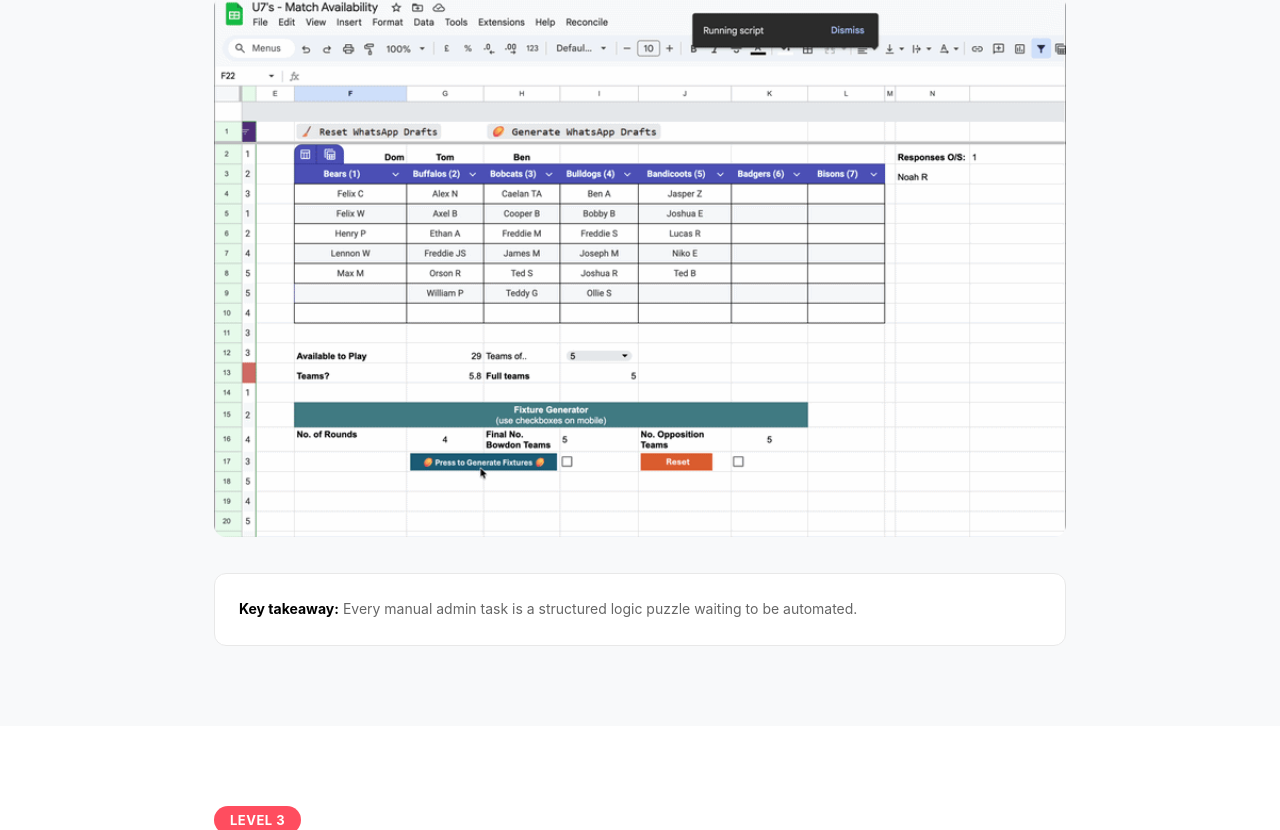
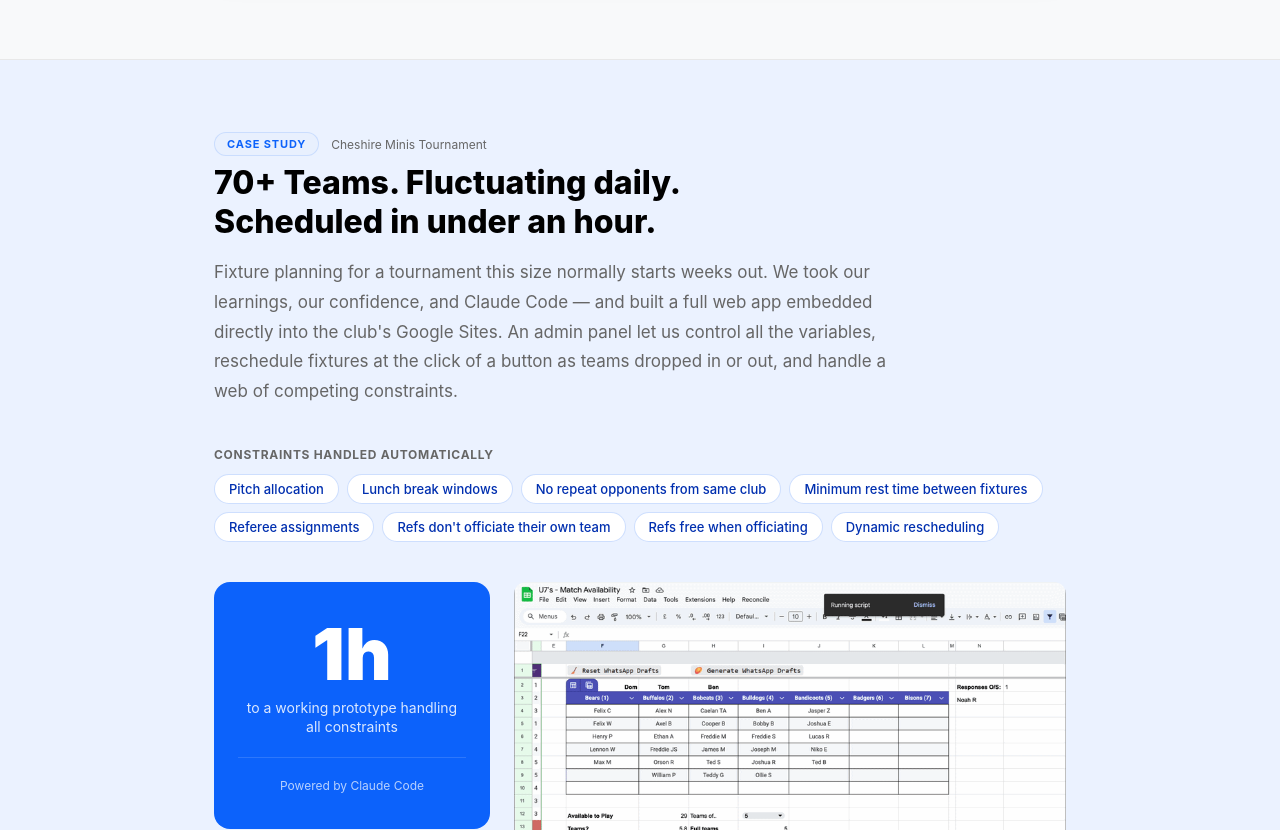
Before and after one commit to neilawilks-svg/Builder-Mindset, a React (Vite) app: page / in a window 1280 px wide. Shown: the part 3830-4660 px from the top of the page. Built offline with nearby package versions, Linux system fonts and the light colour scheme.

Commit message:
feat: redesign Level 2 section with Cheshire Minis case study sub-section

```diff
--- a/src/App.jsx
+++ b/src/App.jsx
@@ -1371,7 +1371,7 @@ export default function App() {
               display: "grid",
               gridTemplateColumns: "repeat(auto-fit, minmax(280px, 1fr))",
               gap: 16,
-              marginBottom: 32,
+              marginBottom: 40,
             }}
           >
             {[
@@ -1421,26 +1421,120 @@ export default function App() {
           </div>
 
           <ScriptMockup />
-
+        </div>
+
+        {/* ── Cheshire Minis sub-section ── */}
+        <div style={{ background: COLORS.blueAccentBg, borderTop: `1px solid ${COLORS.lightGray}`, borderBottom: `1px solid ${COLORS.lightGray}` }}>
+          <div style={{ ...wrap, padding: "72px 24px" }}>
+
+            {/* Header row */}
+            <div style={{ display: "flex", alignItems: "center", gap: 12, marginBottom: 8 }}>
+              <span style={{
+                fontSize: 11,
+                fontWeight: 700,
+                letterSpacing: "0.08em",
+                textTransform: "uppercase",
+                color: COLORS.slalomBlue,
+                background: COLORS.blueTagBg,
+                border: `1px solid ${COLORS.slalomBlue}22`,
+                borderRadius: 20,
+                padding: "4px 12px",
+              }}>
+                Case Study
+              </span>
+              <span style={{ fontSize: 12, color: COLORS.darkGray }}>Cheshire Minis Tournament</span>
+            </div>
+
+            <h3 style={{ fontSize: "clamp(22px, 3.5vw, 32px)", fontWeight: 800, margin: "0 0 16px", lineHeight: 1.2 }}>
+              70+ Teams. Fluctuating daily.<br />Scheduled in under an hour.
+            </h3>
+
+            <p style={{ fontSize: 17, color: COLORS.darkGray, lineHeight: 1.75, maxWidth: 680, marginBottom: 40 }}>
+              Fixture planning for a tournament this size normally starts weeks out. We took our
+              learnings, our confidence, and Claude Code — and built a full web app embedded
+              directly into the club's Google Sites. An admin panel let us control all the
+              variables, reschedule fixtures at the click of a button as teams dropped in or out,
+              and handle a web of competing constraints.
+            </p>
+
+            {/* Constraint chips */}
+            <div style={{ marginBottom: 40 }}>
+              <p style={{ fontSize: 12, fontWeight: 700, letterSpacing: "0.06em", textTransform: "uppercase", color: COLORS.darkGray, marginBottom: 12 }}>
+                Constraints handled automatically
+              </p>
+              <div style={{ display: "flex", flexWrap: "wrap", gap: 8 }}>
+                {[
+                  "Pitch allocation",
+                  "Lunch break windows",
+                  "No repeat opponents from same club",
+                  "Minimum rest time between fixtures",
+                  "Referee assignments",
+                  "Refs don't officiate their own team",
+                  "Refs free when officiating",
+                  "Dynamic rescheduling",
+                ].map((c) => (
+                  <span key={c} style={{
+                    fontSize: 13,
+                    fontWeight: 500,
+                    color: COLORS.slalomDark,
+                    background: COLORS.white,
+                    border: `1px solid ${COLORS.slalomBlue}33`,
+                    borderRadius: 20,
+                    padding: "6px 14px",
+                  }}>
+                    {c}
+                  </span>
+                ))}
+              </div>
+            </div>
+
+            {/* Stat + gif row */}
+            <div style={{ display: "grid", gridTemplateColumns: "1fr 2fr", gap: 24, alignItems: "start" }}>
+              <div style={{
+                background: COLORS.slalomBlue,
+                borderRadius: 16,
+                padding: "36px 24px",
+                color: COLORS.white,
+                textAlign: "center",
+              }}>
+                <div style={{ fontSize: "clamp(48px, 8vw, 72px)", fontWeight: 900, lineHeight: 1 }}>1h</div>
+                <div style={{ fontSize: 14, opacity: 0.85, marginTop: 8, lineHeight: 1.4 }}>
+                  to a working prototype handling all constraints
+                </div>
+                <div style={{ marginTop: 20, paddingTop: 20, borderTop: "1px solid rgba(255,255,255,0.2)", fontSize: 12, opacity: 0.7 }}>
+                  Powered by Claude Code
+                </div>
+              </div>
+
+              <div>
                 <img
                   src="/FixtureGenerator.gif"
                   alt="Fixture generator demo"
-            style={{ width: "100%", borderRadius: 12, marginTop: 24, marginBottom: 8 }}
+                  style={{ width: "100%", borderRadius: 12, display: "block" }}
                 />
-
-          <div
-            style={{
-              marginTop: 24,
-              padding: 24,
+                <p style={{ fontSize: 13, color: COLORS.darkGray, marginTop: 8, lineHeight: 1.5 }}>
+                  The fixture generator in action — one-click scheduling for the full tournament.
+                </p>
+              </div>
+            </div>
+
+            {/* Takeaway */}
+            <div style={{
+              marginTop: 40,
+              padding: "20px 24px",
               background: COLORS.white,
               borderRadius: 12,
               border: `1px solid ${COLORS.lightGray}`,
-            }}
-          >
+              borderLeft: `4px solid ${COLORS.slalomBlue}`,
+            }}>
               <p style={{ fontSize: 14, color: COLORS.darkGray, margin: 0, lineHeight: 1.6 }}>
                 <strong style={{ color: COLORS.black }}>Key takeaway:</strong> Every
-              manual admin task is a structured logic puzzle waiting to be automated.
-            </p>
+                manual admin task is a structured logic puzzle waiting to be automated. The revelation
+                wasn't just the speed — it was realising that with the right tools, complexity stops
+                being a reason not to try.
+              </p>
+            </div>
+
           </div>
         </div>
       </Section>
```
Lines whose indentation alone changed are shown as unchanged.
